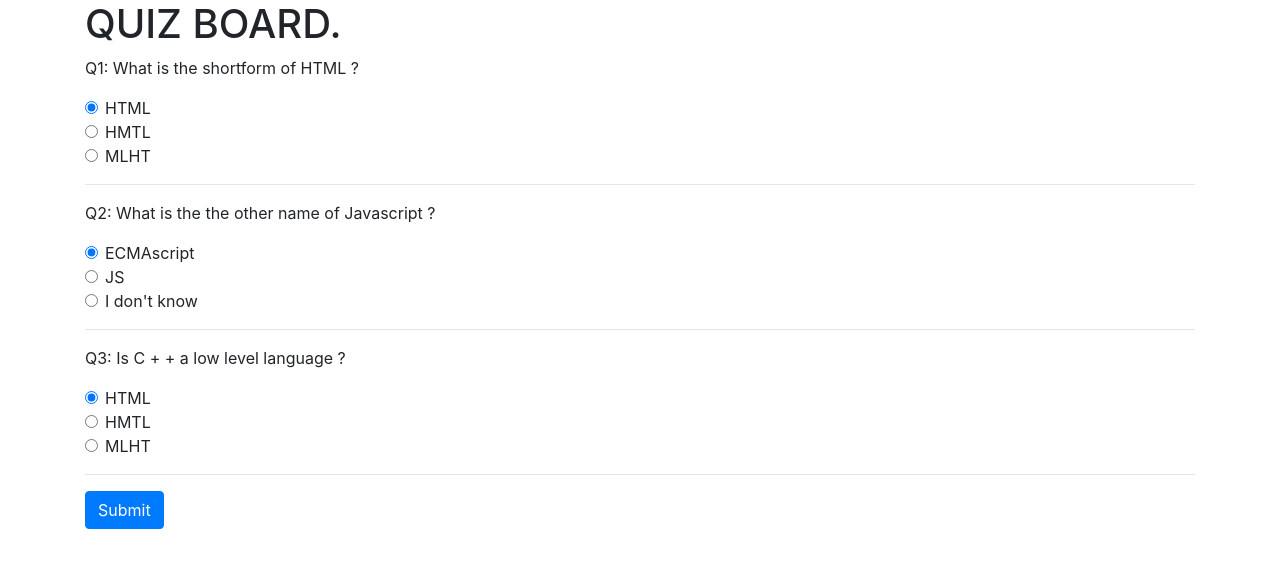
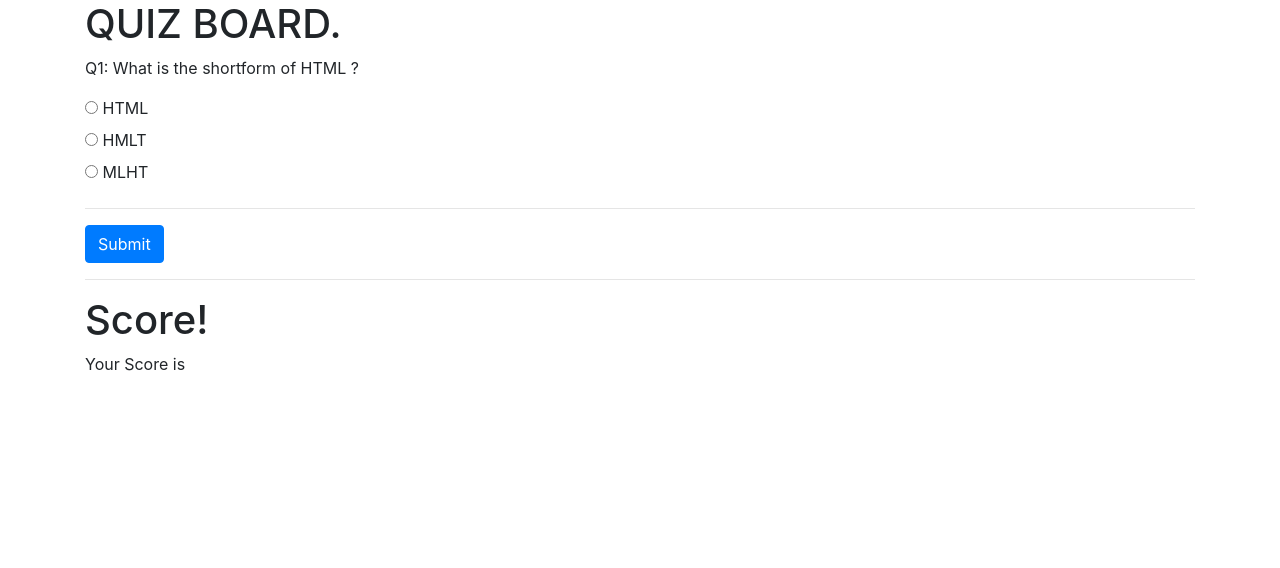
Before and after one commit to derrick12/quiz-board, a plain HTML site: page index.html in a window 1280 px wide. Drawn offline with nearby package versions, Linux system fonts and the light colour scheme.

Commit message:
add score div and edits on radio divs

```diff
--- a/index.html
+++ b/index.html
@@ -20,32 +20,72 @@
 
         <form>
 
-            <div>
+            <div id="blanks">
                 <p>Q1: What is the shortform of HTML ?</p>
 
-                <div class="form-check">
-                    <input class="form-check-input" type="radio" name="exampleRadios" id="exampleRadios1" value="option1" checked>
-                    <label class="form-check-label" for="exampleRadios1">
+                <div class="radio">
+                    <label>
+                        <input type="radio" name="answer" value="html">
                       HTML
                     </label>
                 </div>
 
-                <div class="form-check">
-                    <input class="form-check-input" type="radio" name="exampleRadios" id="exampleRadios2" value="option2">
-                    <label class="form-check-label" for="exampleRadios2">
-                      HMTL
-                    </label>
+                <div class="radio">
+                    <label>
+                            <input type="radio" name="answer" value="hmlt">
+                            HMLT
+                        </label>
                 </div>
 
-                <div class="form-check disabled">
-                    <input class="form-check-input" type="radio" name="exampleRadios" id="exampleRadios3" value="option3">
-                    <label class="form-check-label" for="exampleRadios3">
-                      MLHT
-                    </label>
+                <div class="radio">
+                    <label>
+                            <input type="radio" name="answer" value="mlht">
+                            MLHT
+                        </label>
                 </div>
             </div>
 
         </form>
+
+        <hr>
+        <button type="submit" class="btn btn-primary">Submit</button>
+
+        <hr>
+
+        <div id="scoreresults">
+            <h1>Score!</h1>
+            <p>Your Score is <span class="scoreresults"></span></p>
+        </div>
+
+    </div>
+</body>
+
+</html>
+
+<!--
+
+
+
+
+
+
+<div class="radio">
+        <label>
+            <input type="radio" name="flavor" value="cookiesandcream">
+            Cookies & Cream
+        </label>
+        </div>
+
+
+<div class="form-group">
+    <label for="noun">A noun</label>
+    <input id="noun" class="form-control" type="text">
+    </div>
+
+
+
+
+
 
         <hr>
 
@@ -108,9 +148,5 @@
             </div>
 
         </form>
-        <hr>
-        <button type="submit" class="btn btn-primary">Submit</button>
-    </div>
-</body>
 
-</html>
+    -->
```
